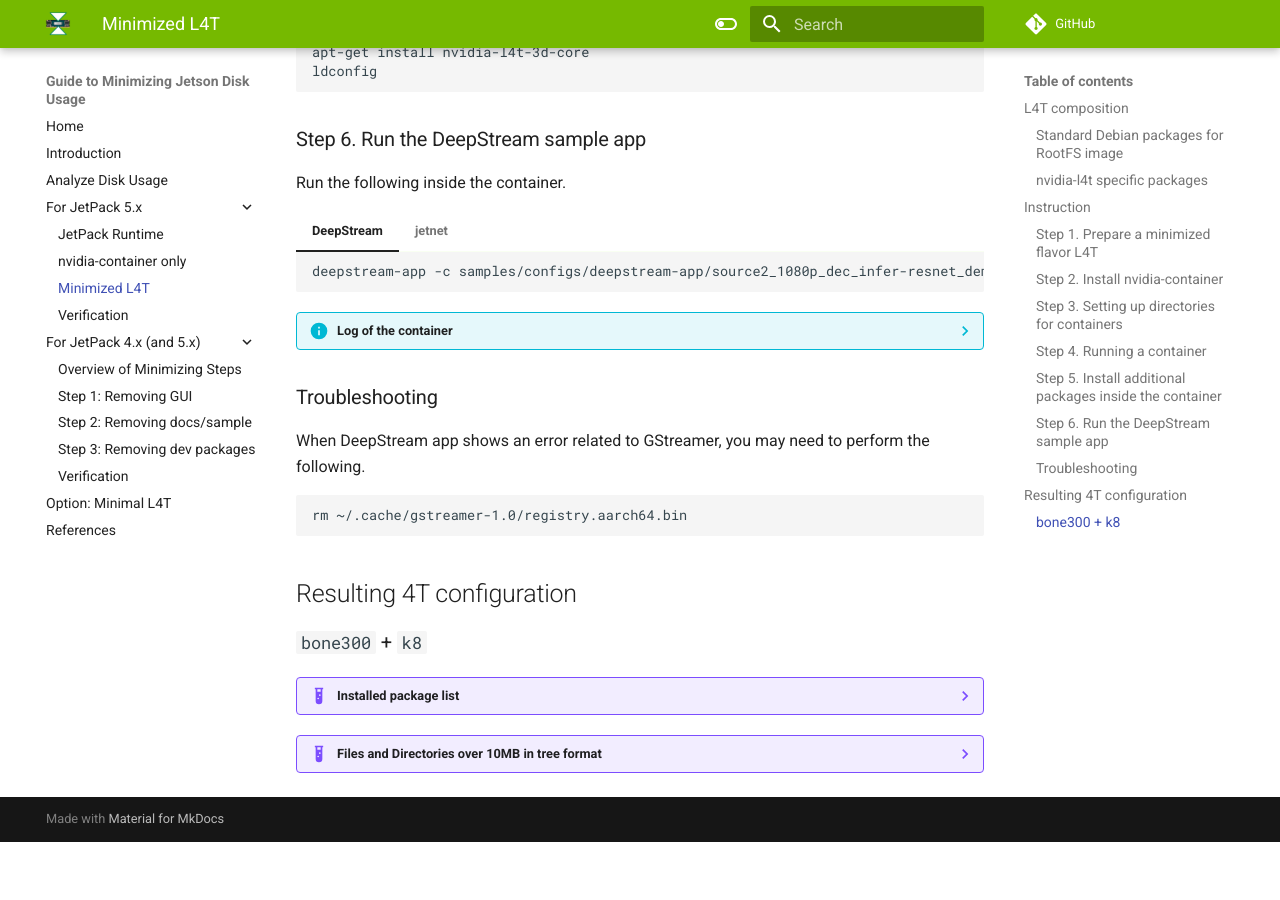
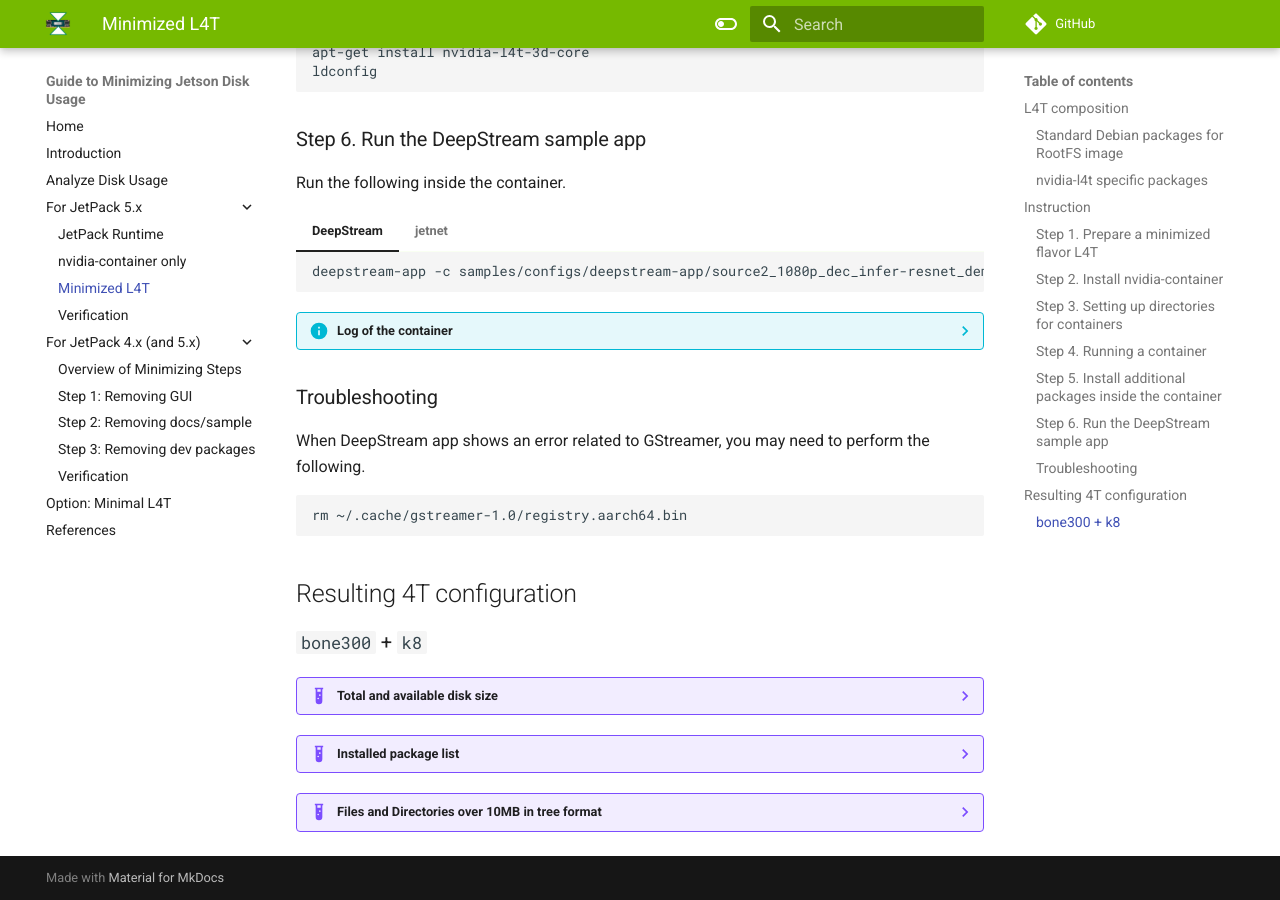
Before and after one commit to NVIDIA-AI-IOT/jetson-min-disk, an MkDocs documentation site: the page built from docs/jp5_minimal-l4t.md, in a window 1280 px wide and 900 px high, scrolled down 4495 px. Built offline with MkDocs 1.6.1 and Material for MkDocs 9.7.7, drawn with Linux system fonts in a browser that asks for light colours; comment, search, counter and statistics services are not loaded; before the commit the page ends 5337 px from its top, so only the background shows below that.

Commit message:
Show the initial disk usage

````diff
--- a/docs/jp5_minimal-l4t.md
+++ b/docs/jp5_minimal-l4t.md
@@ -542,11 +542,16 @@
 
 ### `bone300` + `k8`
 
-??? example "Installed package list"
+??? example "Total and available disk size"
 
     ```
     Filesystem      Size  Used Avail Use% Mounted on
     /dev/mmcblk0p1   54G  682M   51G   2% /
+    ```
+
+??? example "Installed package list"
+
+    ```
         624 KiB 	adduser                       	add and remove users and groups
        4007 KiB 	apt                           	commandline package manager
         387 KiB 	base-files                    	Debian base system miscellaneous files
````
